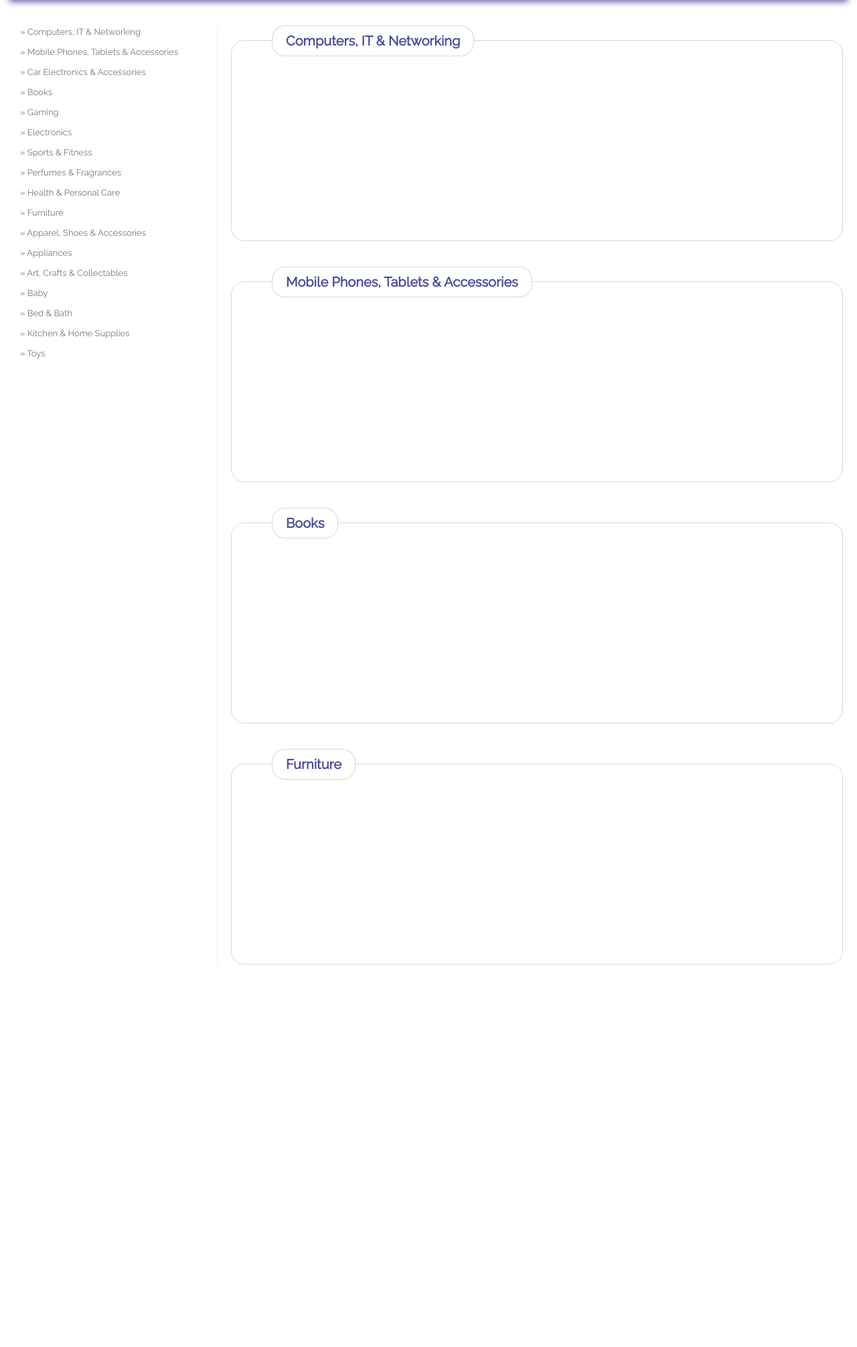
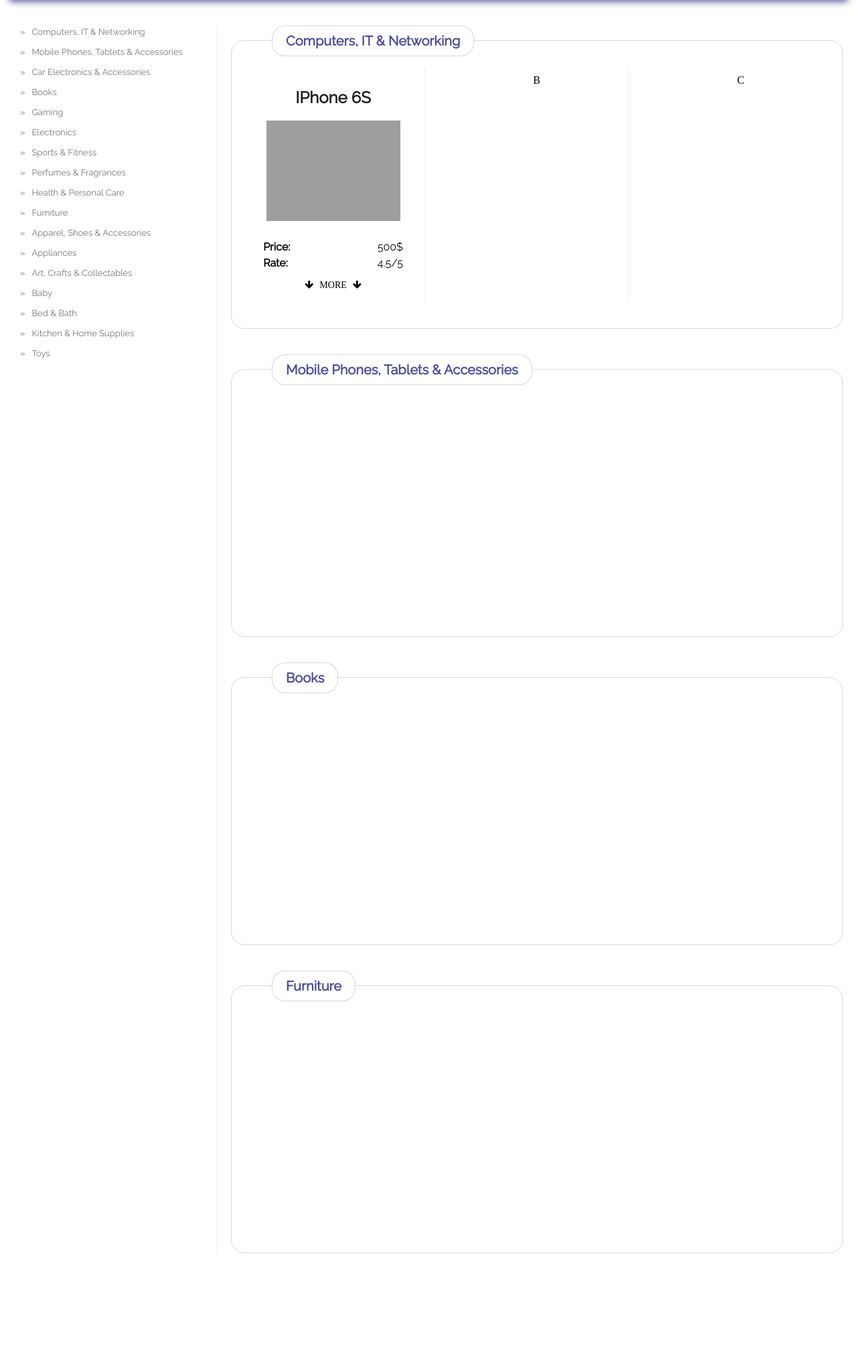
Before and after one commit to i-radwan/onlinemarket, a PHP site: page / in a window 1280 px wide. Shown: the part 84-2095 px from the top of the page at 67% size. Before the commit the page ends 1524 px from the top, so only its background shows below. Run offline with PHP 8.4, Linux system fonts and the light colour scheme; some web fonts are replaced; grey boxes are pictures that could not be loaded.

Commit message:
Add main content for displaying products

```diff
--- a/css/style.css
+++ b/css/style.css
@@ -177,6 +177,11 @@ header {
 	transition: 0.5s;
 }
 
+.left-menu--listitem:before {
+	content: "»";
+	margin-right: 10px;
+}
+
 .left-menu--listitem:not(:first-child) {
 	margin: 15px 0;
 }
@@ -210,7 +215,7 @@ header {
 .category-items-short {
 	width: 100%;
 	border: 1px solid rgba(198, 196, 196, 0.66);
-	height: 300px;
+	min-height: 400px;
 	border-radius: 20px;
 	position: relative;
 	margin-top: 20px;
@@ -235,6 +240,76 @@ header {
 	font-size: 20px;
 }
 
+.categories-items-container {
+	display: flex;
+	flex-wrap: wrap;
+	width: 100%;
+	margin: 40px 0;
+}
+
+.categories-single-item:not(:nth-child(3n+3)) {
+	border-right: 1px solid #eee;
+}
+
+.categories-single-item {
+	width: calc((100% - 90px) / 3);
+	margin: 0 15px;
+	padding: 10px;
+	text-align: center;
+}
+
+.categories-single-item--title {
+	color: #1f1f1f;
+	font-family: 'Raleway', helvetica;
+	cursor: default;
+	word-wrap: break-word;
+}
+
+.categories-single-item--img {
+	max-width: 200px;
+	max-height: 400px;
+	margin-bottom: 20px;
+}
+
+.categories-single-item--visible-details--spec {
+	margin: 5px 20px;
+}
+
+.categories-single-item--visible-details--spec--key {
+	text-align: left;
+	display: inline-block;
+	width: 49%;
+	font-family: 'Raleway', helvetica;
+	word-wrap: break-word;
+}
+
+.categories-single-item--visible-details--spec--val {
+	text-align: right;
+	width: 49%;
+	display: inline-block;
+	font-family: 'Raleway', helvetica;
+	word-wrap: break-word;
+}
+
+.categories-single-item--load-more {
+	cursor: pointer;
+	padding: 5px 0;
+}
+
+.categories-single-item--load-more:hover {
+	background: #f7f7f7;
+}
+
+.categories-single-item--load-more--text {
+	font-variant: small-caps;
+	font-size: 20px;
+}
+
+.categories-single-item--load-more--arrow {
+	margin: 0 5px;
+	font-size: 14px;
+}
+
 
 /*	Footer   */
 
--- a/index.php
+++ b/index.php
@@ -4,9 +4,10 @@
 <head>
 	<meta charset="UTF-8">
 	<title>OMarket</title>
-	<link href="css/style.css" rel="stylesheet">
 	<link href="css/font-awesome/css/font-awesome.min.css" rel="stylesheet">
 	<link href="https://fonts.googleapis.com/css?family=Comfortaa|News+Cycle|Raleway" rel="stylesheet">
+	<link href="css/style.css" rel="stylesheet">
+
 	<script src="js/jquery.min.js"></script>
 </head>
 
@@ -37,28 +38,49 @@
 		<div id="content" class="content">
 			<section class="left-menu" id="left-menu">
 				<ul class="left-menu--list">
-					<li class="left-menu--listitem"><a href="#">&#187; Computers, IT &amp; Networking</a></li>
-					<li class="left-menu--listitem"><a href="#">&#187; Mobile Phones, Tablets &amp; Accessories</a></li>
-					<li class="left-menu--listitem"><a href="#">&#187; Car Electronics &amp; Accessories</a></li>
-					<li class="left-menu--listitem"><a href="#">&#187; Books</a></li>
-					<li class="left-menu--listitem"><a href="#">&#187; Gaming</a></li>
-					<li class="left-menu--listitem"><a href="#">&#187; Electronic</a>s</li>
-					<li class="left-menu--listitem"><a href="#">&#187; Sports &amp; Fitness</a></li>
-					<li class="left-menu--listitem"><a href="#">&#187; Perfumes &amp; Fragrances</a></li>
-					<li class="left-menu--listitem"><a href="#">&#187; Health &amp; Personal Care</a></li>
-					<li class="left-menu--listitem"><a href="#">&#187; Furniture</a></li>
-					<li class="left-menu--listitem"><a href="#">&#187; Apparel, Shoes &amp; Accessories</a></li>
-					<li class="left-menu--listitem"><a href="#">&#187; Appliances</a></li>
-					<li class="left-menu--listitem"><a href="#">&#187; Art, Crafts &amp; Collectables</a></li>
-					<li class="left-menu--listitem"><a href="#">&#187; Baby</a></li>
-					<li class="left-menu--listitem"><a href="#">&#187; Bed &amp; Bath</a></li>
-					<li class="left-menu--listitem"><a href="#">&#187; Kitchen &amp; Home Supplies</a></li>
-					<li class="left-menu--listitem"><a href="#">&#187; Toys</a></li>
+					<li class="left-menu--listitem"><a href="#">Computers, IT &amp; Networking</a></li>
+					<li class="left-menu--listitem"><a href="#">Mobile Phones, Tablets &amp; Accessories</a></li>
+					<li class="left-menu--listitem"><a href="#">Car Electronics &amp; Accessories</a></li>
+					<li class="left-menu--listitem"><a href="#">Books</a></li>
+					<li class="left-menu--listitem"><a href="#">Gaming</a></li>
+					<li class="left-menu--listitem"><a href="#">Electronic</a>s</li>
+					<li class="left-menu--listitem"><a href="#">Sports &amp; Fitness</a></li>
+					<li class="left-menu--listitem"><a href="#">Perfumes &amp; Fragrances</a></li>
+					<li class="left-menu--listitem"><a href="#">Health &amp; Personal Care</a></li>
+					<li class="left-menu--listitem"><a href="#">Furniture</a></li>
+					<li class="left-menu--listitem"><a href="#">Apparel, Shoes &amp; Accessories</a></li>
+					<li class="left-menu--listitem"><a href="#">Appliances</a></li>
+					<li class="left-menu--listitem"><a href="#">Art, Crafts &amp; Collectables</a></li>
+					<li class="left-menu--listitem"><a href="#">Baby</a></li>
+					<li class="left-menu--listitem"><a href="#">Bed &amp; Bath</a></li>
+					<li class="left-menu--listitem"><a href="#">Kitchen &amp; Home Supplies</a></li>
+					<li class="left-menu--listitem"><a href="#">Toys</a></li>
 				</ul>
 			</section>
 			<section class="main-content" id="main-content">
 				<div class="category-items-short">
 					<a href="#" class="category-items-short--title">Computers, IT &amp; Networking</a>
+					<div class="categories-items-container">
+						<div class="categories-single-item">
+							<h2 class="categories-single-item--title">IPhone 6S</h2>
+							<img class="categories-single-item--img" src="https://upload.wikimedia.org/wikipedia/commons/thumb/1/18/IPhone_7_Jet_Black.svg/2000px-IPhone_7_Jet_Black.svg.png">
+							<div class="categories-single-item--visible-details">
+								<p class="categories-single-item--visible-details--spec"><strong class="categories-single-item--visible-details--spec--key">Price:</strong><span class="categories-single-item--visible-details--spec--val">500$</span></p>
+								<p class="categories-single-item--visible-details--spec"><strong class="categories-single-item--visible-details--spec--key">Rate:</strong><span class="categories-single-item--visible-details--spec--val">4.5/5</span></p>
+							</div>
+							<div class="categories-single-item--load-more">
+								<i class="fa fa-arrow-down categories-single-item--load-more--arrow" aria-hidden="true"></i> <span class="categories-single-item--load-more--text">more</span>
+								<i class="fa fa-arrow-down categories-single-item--load-more--arrow" aria-hidden="true"></i>
+
+							</div>
+							<div class="categories-single-item--invisible-details"></div>
+							<div class="categories-single-item--buy">
+
+							</div>
+						</div>
+						<div class="categories-single-item">B</div>
+						<div class="categories-single-item">C</div>
+					</div>
 				</div>
 				<div class="category-items-short">
 					<a href="#" class="category-items-short--title">Mobile Phones, Tablets &amp; Accessories</a>
```
